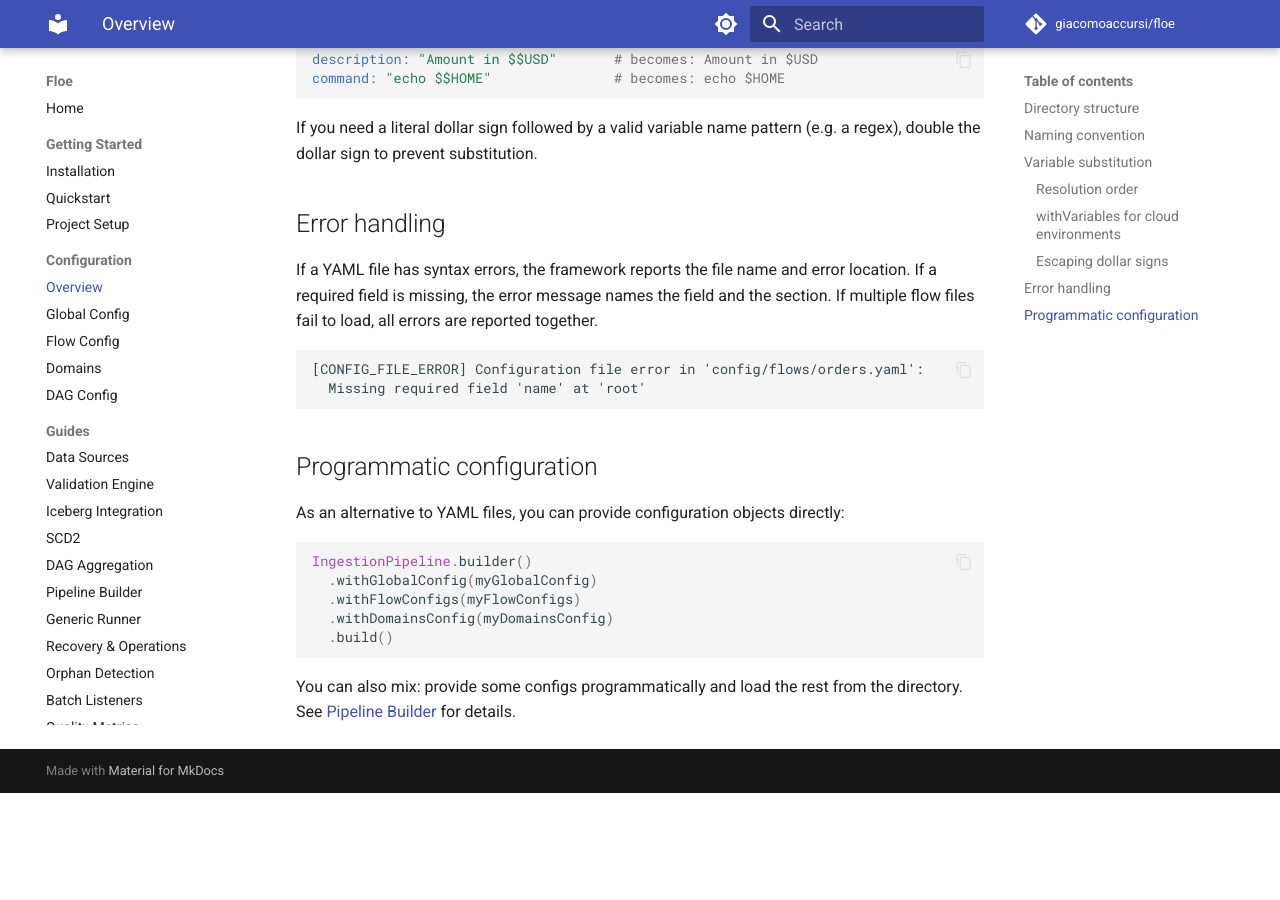
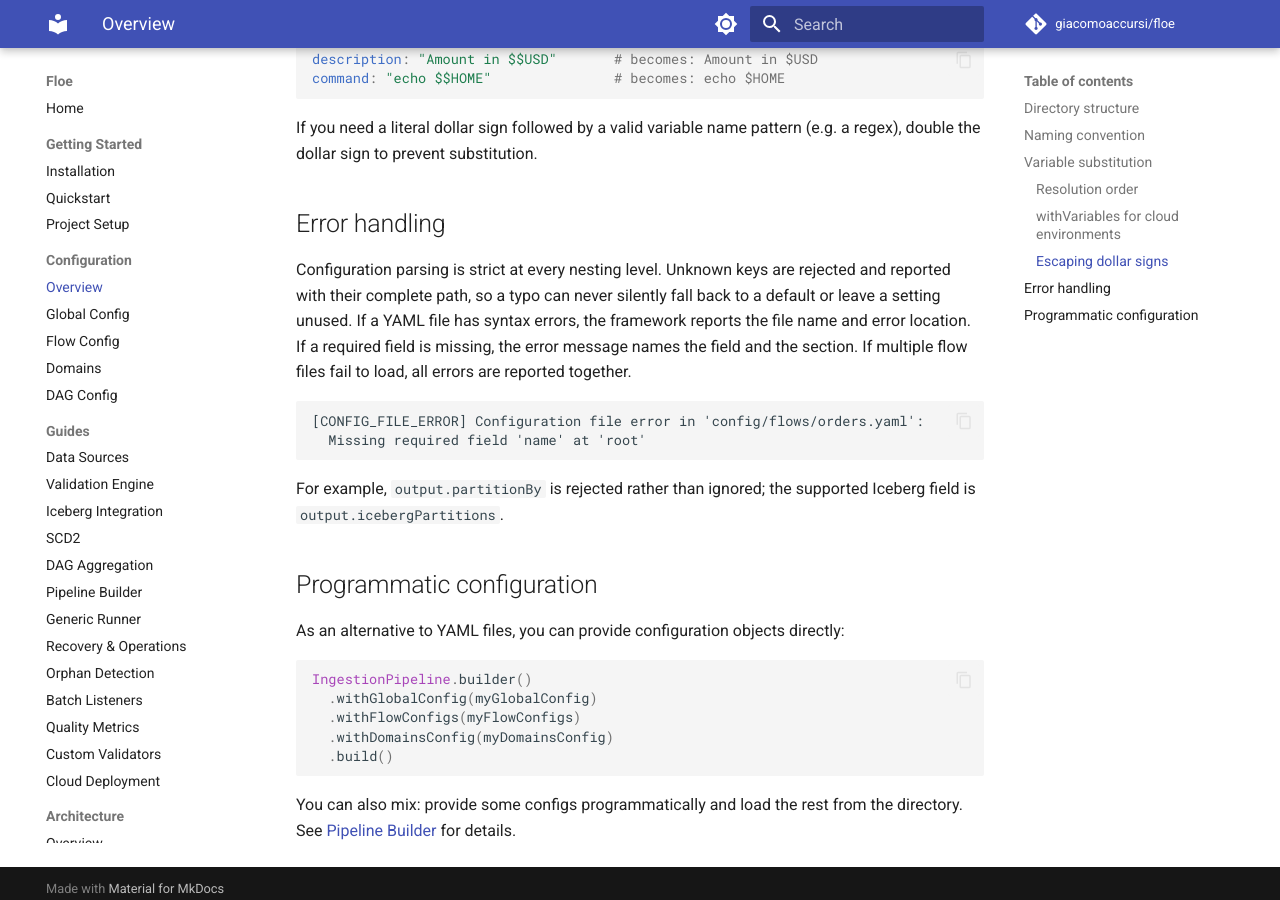
Before and after one commit to giacomoaccursi/Floe, an MkDocs documentation site: the page built from site-docs/configuration/overview.md, in a window 1280 px wide and 900 px high, scrolled down 2251 px. Built offline with MkDocs 1.6.1 and Material for MkDocs 9.7.7, drawn with Linux system fonts in a browser that asks for light colours; comment, search, counter and statistics services are not loaded; before the commit the page ends 3044 px from its top, so only the background shows below that; some of the changed text lies outside the part shown.

Commit message:
docs: document strict yaml parsing

````diff
--- a/site-docs/configuration/overview.md
+++ b/site-docs/configuration/overview.md
@@ -47,7 +47,7 @@
   type: delta
   compareColumns: [status, amount]
 
-# Wrong — will not be recognized
+# Wrong — rejected as unknown fields
 load_mode:
   type: delta
   compare_columns: [status, amount]
@@ -106,12 +106,14 @@
 
 ## Error handling
 
-If a YAML file has syntax errors, the framework reports the file name and error location. If a required field is missing, the error message names the field and the section. If multiple flow files fail to load, all errors are reported together.
+Configuration parsing is strict at every nesting level. Unknown keys are rejected and reported with their complete path, so a typo can never silently fall back to a default or leave a setting unused. If a YAML file has syntax errors, the framework reports the file name and error location. If a required field is missing, the error message names the field and the section. If multiple flow files fail to load, all errors are reported together.
 
 ```
 [CONFIG_FILE_ERROR] Configuration file error in 'config/flows/orders.yaml':
   Missing required field 'name' at 'root'
 ```
+
+For example, `output.partitionBy` is rejected rather than ignored; the supported Iceberg field is `output.icebergPartitions`.
 
 ## Programmatic configuration
 
````
